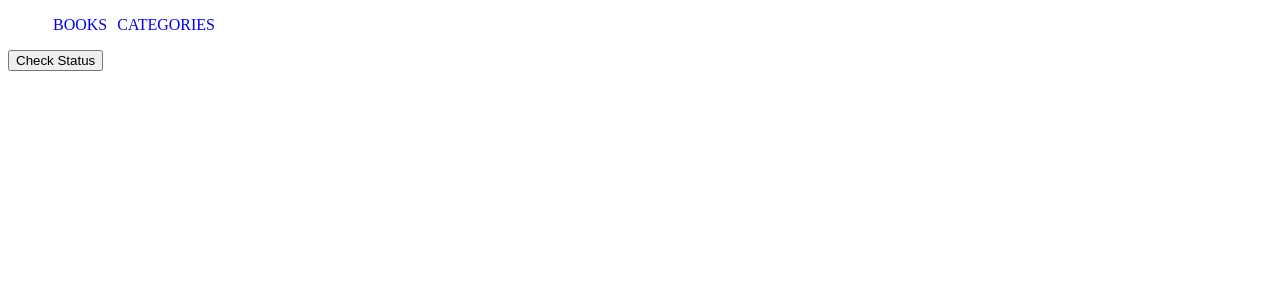
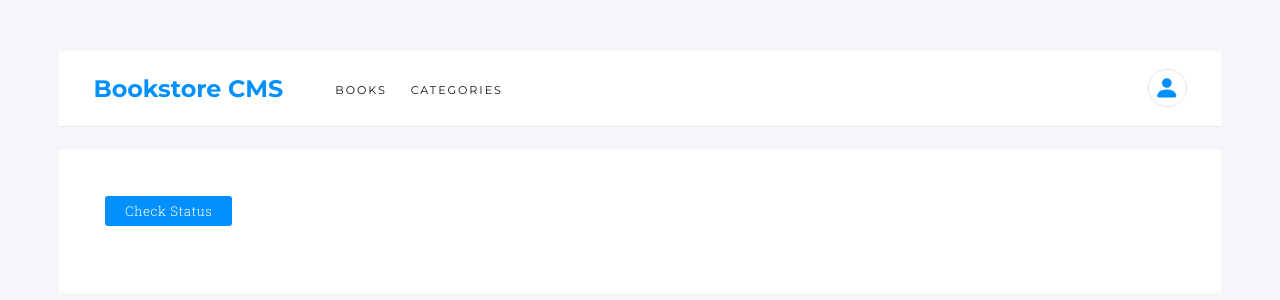
Before and after one commit to BryteLitty/Bookstore, a React (Create React App) app: page /categories in a window 1280 px wide. Shown: the top 300 px of the page. Built offline with nearby package versions, Linux system fonts and the light colour scheme.

Commit message:
add styling

```diff
--- a/package.json
+++ b/package.json
@@ -11,6 +11,7 @@
     "prop-types": "^15.8.1",
     "react": "^18.2.0",
     "react-dom": "^18.2.0",
+    "react-icons": "^4.7.1",
     "react-redux": "^8.0.5",
     "react-router-dom": "^6.6.0",
     "react-scripts": "5.0.1",
--- /dev/null
+++ b/src/App.css
@@ -0,0 +1,86 @@
+@import url('https://fonts.googleapis.com/css2?family=Montserrat:ital,wght@0,100;0,200;0,300;0,400;0,500;0,600;0,700;0,800;1,100;1,200;1,300;1,400;1,500;1,600;1,700;1,800&display=swap');
+
+* {
+  font-family: "Montserrat", sans-serif;
+}
+
+body {
+  background-color: #f5f6fa;
+}
+
+.app {
+  margin: 4%;
+}
+
+.color-blue {
+  color: #0290ff;
+}
+
+.logo {
+  font-size: 1.49rem;
+  font-weight: 700;
+}
+
+.categories {
+  background-color: #fff;
+  margin: 2% 0;
+  padding: 4%;
+}
+
+.horizontal-divider {
+  height: 0.125rem;
+  background-color: #e8e8e8;
+  width: 100%;
+  margin: 2.5rem 0 1.813rem;
+  padding: 0;
+}
+
+.form-heading {
+  /* font-family: 'Montserrat' sans-serif; */
+  font-size: 1rem;
+  font-weight: 700;
+  letter-spacing: -0.18px;
+  color: #888;
+}
+
+.status-btn {
+  cursor: pointer;
+  border: none;
+  background-color: #0290ff;
+  border-radius: 3px;
+  font-family: 'Roboto Slab', serif;
+  font-weight: 300;
+  letter-spacing: 0.5px;
+  color: #fff;
+  margin: 0;
+  padding: 6px 20px;
+}
+
+.form {
+  display: flex;
+  justify-content: space-evenly;
+}
+
+input {
+  padding: 12px;
+  border-radius: 4px;
+  border: 1px solid #e8e8e8;
+  font-size: 0.8rem;
+  margin-right: 10px;
+  width: 30%;
+}
+
+.add-book-btn {
+  cursor: pointer;
+  width: 20%;
+  border-radius: 3px;
+  background-color: #0290ff;
+  padding: 12px;
+  border: none;
+  letter-spacing: 0.5px;
+  font-size: 0.8rem;
+  font-weight: 700;
+  font-family: 'Roboto Slab', serif;
+  color: #fff;
+  margin-left: 15px;
+}
--- a/src/App.js
+++ b/src/App.js
@@ -3,16 +3,17 @@
 import Categories from './components/pages/Categories';
 import Books from './components/pages/Books';
 import Navbar from './components/Navbar';
+import './App.css';
 
 function App() {
   return (
-    <>
+    <div className="app">
       <Navbar />
       <Routes>
         <Route path="/" element={<Books />} />
         <Route path="/categories" element={<Categories />} />
       </Routes>
-    </>
+    </div>
   );
 }
 
--- a/src/components/AddBook.js
+++ b/src/components/AddBook.js
@@ -31,11 +31,12 @@
   };
 
   return (
-    <div>
+    <div className="form-container">
+      <h2 className="form-heading">ADD A NEW BOOK</h2>
       <form onSubmit={handleSubmit}>
         <input type="text" value={details.title} name="title" placeholder="Book Title" onChange={handleChange} />
         <input type="text" value={details.author} name="author" placeholder="Author" onChange={handleChange} />
-        <button type="submit">Add Book</button>
+        <button className="add-book-btn" type="submit">ADD BOOK</button>
       </form>
     </div>
   );
--- a/src/components/Booklist.js
+++ b/src/components/Booklist.js
@@ -2,6 +2,7 @@
 import { useDispatch } from 'react-redux';
 import { PropTypes } from 'prop-types';
 import { removeBook } from '../redux/books/books';
+import styles from './Booklist.module.css';
 
 const Booklist = ({ books }) => {
   const dispatch = useDispatch();
@@ -11,16 +12,47 @@
   };
 
   return (
-    <div>
+    <div className={styles.booklist}>
       {books.length > 0 ? books.map((book) => (
-        <div key={book.item_id}>
-          <h1>{book.title}</h1>
-          <p>{book.author}</p>
+        <div key={book.item_id} className={styles.singleBook}>
+          <div className="flex-right">
+            <p className={styles.category}>Adventure</p>
+            <p className={styles.title}>{book.title}</p>
+            <p className={styles.author}>{book.author}</p>
 
-          <span>
-            <button type="button" onClick={() => handleDelete(book.item_id)}>removeBook</button>
-          </span>
+            <button className={styles.btnOutline} type="button">Comment</button>
+            <span className={styles.btnDivider} />
+            <button className={styles.btnOutline} type="button" onClick={() => handleDelete(book.item_id)}>Remove</button>
+            <span className={styles.btnDivider} />
+            <button className={styles.btnOutline} type="button">Edit</button>
+          </div>
+
+          <div className={styles.flexLeft}>
+            <div className={styles.progressBox}>
+              <div className={styles.progressContainer}>
+                <div className={styles.progress} />
+              </div>
+              <div>
+                <p className={styles.percent}>64%</p>
+                <p className={styles.completed}>Completed</p>
+              </div>
+            </div>
+
+            <div className={styles.progressDivider} />
+
+            <div className={styles.currentChapter}>
+              {/* <p className={styles.heading}>CURRENT CHAPTER</p> */}
+              <p className={styles.chapterLabel}>CURRENT CHAPTER</p>
+              <p className={styles.chapter}>Chapter 15</p>
+              <div>
+                <button type="button" className={styles.btnPrimary}>UPDATE PROGRESS</button>
+              </div>
+            </div>
+
+          </div>
+
         </div>
+
       )) : 'Oops! No books found'}
     </div>
   );
--- /dev/null
+++ b/src/components/Booklist.module.css
@@ -0,0 +1,149 @@
+@import url('https://fonts.googleapis.com/css2?family=Roboto+Slab:wght@100;200;300;400;500;600;700;800;900&display=swap');
+
+.booklist {
+  padding: 4%;
+  background-color: #fff;
+}
+
+.singleBook {
+  padding: 0.6rem 1.2rem;
+  border: 1px solid #e8e8e8;
+  margin-bottom: 10px;
+  display: grid;
+  grid-template-columns: 45% 55%;
+}
+
+.btnOutline {
+  border: none;
+  background-color: transparent;
+  color: #4386bf;
+  font-weight: 300;
+  padding: 0;
+  margin: 0 6px 0 0;
+}
+
+.btnOutline:hover {
+  text-decoration: 1px underline #4386bf;
+  transition: all ease-in;
+}
+
+.btnDivider {
+  border-right: 1px solid #99a9b1;
+  margin-right: 6px;
+}
+
+.category {
+  font-weight: 700;
+  color: #121212;
+  opacity: 0.4;
+  font-size: 0.8rem;
+  margin-bottom: 2px;
+}
+
+.title {
+  margin-top: 0;
+  font-size: 1.35rem;
+  letter-spacing: -0.2px;
+  color: #121212;
+  font-weight: 700;
+  font-family: 'Roboto Slab', serif;
+  margin-bottom: 0;
+}
+
+.author {
+  font-family: 'Roboto Slab', serif;
+  font-weight: 300;
+  color: #4386bf;
+  margin-top: 0;
+  font-size: 0.75rem;
+}
+
+.flexLeft {
+  display: flex;
+  align-items: center;
+}
+
+.progressBox {
+  display: flex;
+  align-items: center;
+}
+
+.progressContainer {
+  width: 4.5rem;
+  height: 4.5rem;
+  padding: 0.63rem 0.63rem 0.75rem 0.75rem;
+  display: flex;
+  justify-content: center;
+  align-items: center;
+}
+
+.progress {
+  position: absolute;
+  border-radius: 50%;
+  width: 4.25rem;
+  height: 4.25rem;
+  border: 5px solid #307bbe;
+  border-left-color: #e8e8e8;
+  transform: rotate(45deg);
+}
+
+.percent {
+  font-size: 1.6rem;
+  color: #121212;
+  font-family: 'Montserrat', sans-serif;
+  margin: 0;
+  padding: 0;
+}
+
+.completed {
+  font-size: 0.8rem;
+  color: #121212;
+  opacity: 0.5;
+  margin: 0;
+  padding: 0;
+}
+
+/* eslint-disable-next-line */
+.progressDivider {
+  width: 0.125rem;
+  height: 4.375rem;
+  margin: 0 3.688rem 0 4.938rem;
+  background-color: #e8e8e8;
+}
+
+.currentChapter {
+  display: flex;
+  flex-direction: column;
+}
+
+.chapterLabel {
+  font-family: 'Roboto Slab', serif;
+  color: #121212;
+  font-weight: 300;
+  font-size: 0.8rem;
+  opacity: 0.5;
+  margin: 0;
+  padding: 0;
+}
+
+.chapter {
+  margin-top: 0.438rem;
+  font-size: 1rem;
+  letter-spacing: -0.4px;
+  font-family: 'Roboto Slab', serif;
+  color: #121212;
+  font-weight: 300;
+}
+
+.btnPrimary {
+  cursor: pointer;
+  border: none;
+  background-color: #0290ff;
+  border-radius: 3px;
+  font-family: 'Roboto Slab', serif;
+  font-weight: 300;
+  letter-spacing: 0.5px;
+  color: #fff;
+  margin: 0;
+  padding: 6px 20px;
+}
--- a/src/components/Navbar.js
+++ b/src/components/Navbar.js
@@ -1,14 +1,22 @@
 import React from 'react';
 import { Link } from 'react-router-dom';
-
+import { BsFillPersonFill } from 'react-icons/bs';
 import styles from './Navbar.module.css';
 
 const Navbar = () => (
   <nav className={styles.navbar}>
-    <ul className={styles.navItems}>
-      <Link className={styles.navLink} to="/">BOOKS</Link>
-      <Link className={styles.navLink} to="/categories">CATEGORIES</Link>
-    </ul>
+    <div className={styles.links}>
+      <div className="logo color-blue">
+        Bookstore CMS
+      </div>
+      <ul className={styles.navItems}>
+        <Link className={styles.navLink} to="/">BOOKS</Link>
+        <Link className={styles.navLink} to="/categories">CATEGORIES</Link>
+      </ul>
+    </div>
+    <div className={styles.personContainer}>
+      <BsFillPersonFill className={styles.person} />
+    </div>
   </nav>
 );
 
--- a/src/components/Navbar.module.css
+++ b/src/components/Navbar.module.css
@@ -1,5 +1,34 @@
 .navbar {
-  display: block;
+  display: flex;
+  align-items: center;
+  justify-content: space-between;
+  background-color: #fff;
+  border-bottom: 1px solid #e8e8e8;
+  padding: 12px 3%;
+
+  /* grid-gap: 40px;
+  gap: 40px; */
+}
+
+.links {
+  display: flex;
+  align-items: center;
+}
+
+.person {
+  font-size: 1.6em;
+}
+
+.personContainer {
+  color: #0290ff;
+  background-color: #fff;
+  width: 2.3rem;
+  height: 2.3rem;
+  border-radius: 50%;
+  border: 1px solid #e8e8e8;
+  display: flex;
+  justify-content: center;
+  align-items: center;
 }
 
 .navItems {
@@ -7,6 +36,14 @@
 }
 
 .navLink {
+  /* opacity: .5; */
   text-decoration: none;
-  margin: 0 5px;
+  font-size: 0.7rem;
+  letter-spacing: 1.9px;
+  color: #121212;
+  margin: 0 12px;
 }
+
+.navLink:hover {
+  color: #121212;
+}
--- a/src/components/pages/Books.js
+++ b/src/components/pages/Books.js
@@ -13,8 +13,9 @@
   }, [dispatch]);
 
   return (
-    <div>
+    <div className="booklist">
       <Booklist books={books} />
+      <hr className="horizontal-divider" />
       <AddBook />
     </div>
   );
--- a/src/components/pages/Categories.js
+++ b/src/components/pages/Categories.js
@@ -12,8 +12,8 @@
 
   return (
 
-    <div>
-      <button type="button" onClick={handleClick}>Check Status</button>
+    <div className="categories">
+      <button className="status-btn" type="button" onClick={handleClick}>Check Status</button>
       <h2>{status}</h2>
     </div>
   );
```
Also changed, not shown: 1 other file (tests, documents, lock files or other folders).
